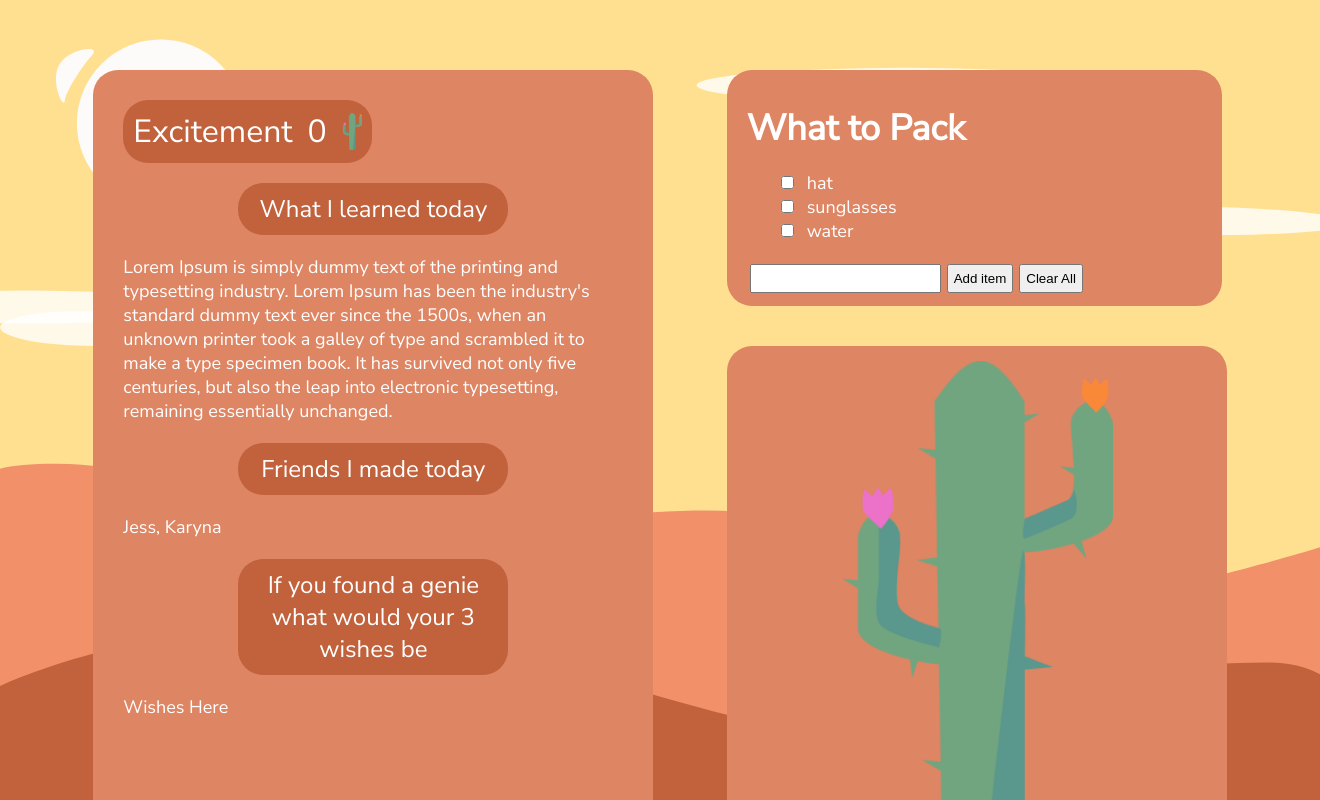
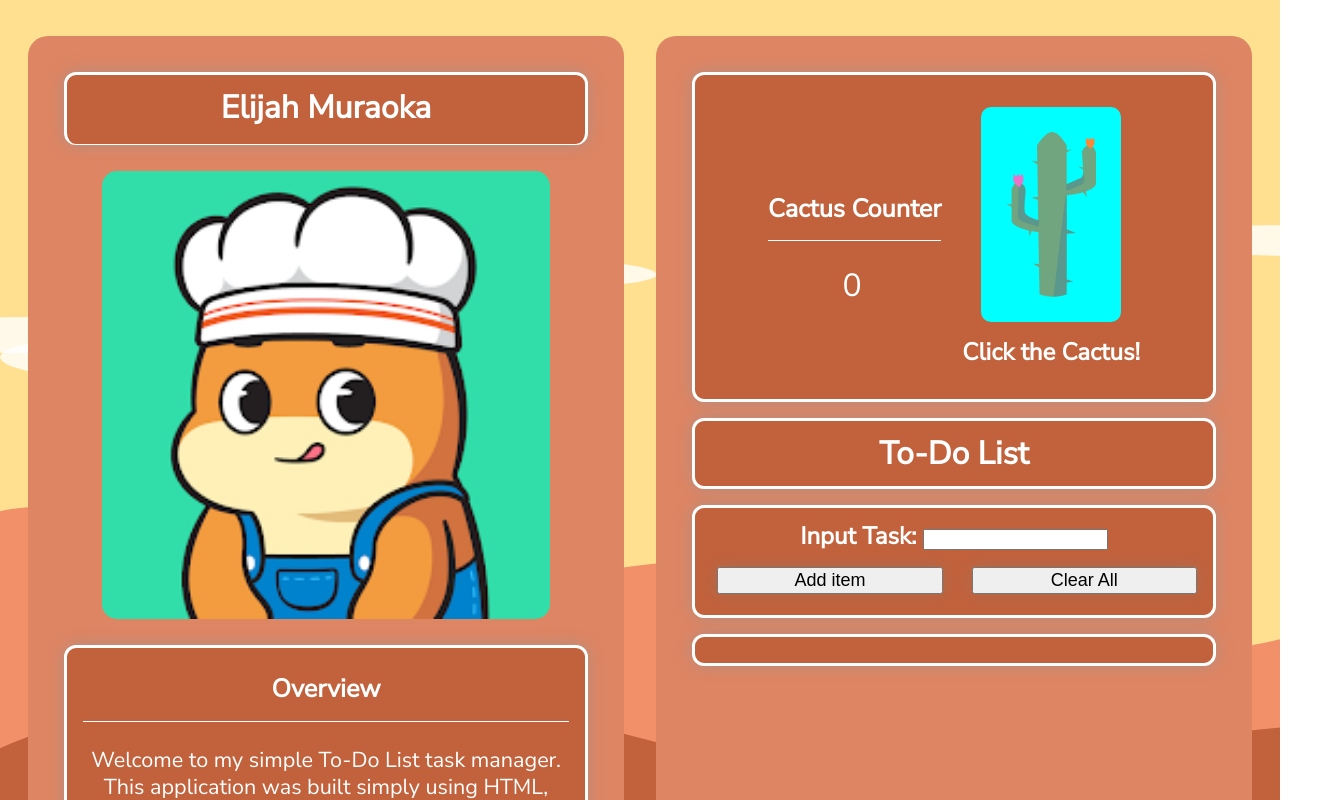
Before and after one commit to elijahmuraoka/ReactToDoList, a React (Create React App) app: page / in a window 1280 px wide. Shown: the top 800 px of the page, 1320 px wide, since content can reach past the window. Built offline with nearby package versions, Linux system fonts and the light colour scheme.

Commit message:
init todolist

```diff
--- a/public/index.html
+++ b/public/index.html
@@ -34,7 +34,7 @@
       If you open it directly in the browser, you will see an empty page.
 
       You can add webfonts, meta tags, or analytics to this file.
-      The build step will place the bundled scripts into the <body> tag.
+      The build step wills place the bundled scripts into the <body> tag.
 
       To begin the development, run `npm start` or `yarn start`.
       To create a production bundle, use `npm run build` or `yarn build`.
--- a/src/App.js
+++ b/src/App.js
@@ -1,21 +1,16 @@
-
-import './styles/global.css'
-import ExplorerCard from './components/ExplorerCard';
-import ExplorerPicture from './components/ExplorerPicture';
+import "./styles/global.css";
+import ExplorerCard from "./components/ExplorerCard";
+import Checklist from "./components/Checklist";
 import "@fontsource/nunito-sans";
-import Checklist from './components/Checklist'
 
 function App() {
   return (
-    <div className='parent'>
-      <div className="row-one">
+    <main>
+      <div className="split">
         <ExplorerCard />
-        <div>
-          <Checklist />
-          <ExplorerPicture />
-        </div>
+        <Checklist />
       </div>
-    </div>
+    </main>
   );
 }
 
--- a/src/components/Checklist.js
+++ b/src/components/Checklist.js
@@ -1,5 +1,6 @@
-import '../styles/global.css'
+import "../styles/global.css";
 import { useState } from "react";
+import picture from "../pictures/Cactus.jpeg";
 
 function Checklist() {
   // Exercise 4:
@@ -10,33 +11,95 @@ function Checklist() {
 
   // Exercise 6:
   // Enable the Add Item button to add items to the checkList
-    const checkList = ["hat", "sunglasses", "water"];
+  const [checklistVal, setChecklistVal] = useState([]);
+  const [inputVal, setInputVal] = useState("");
+  const [cactusCount, setCactusCount] = useState(0);
+  return (
+    <div className="checklist-card card-container">
+      <div className="cactus-count section">
+        <div className="stack">
+          <h3 className="underline" style={{ marginRight: "5px" }}>
+            Cactus Counter
+          </h3>
+          <div className="count" style={{ marginRight: "10px" }}>
+            {cactusCount}
+          </div>
+        </div>
 
-    const [inputVal, setInputVal] = useState("");
-    return (
-        <div className="checklist-card">
-            <h1 className="list-header">What to Pack</h1>
-            <ul >
-                {checkList.map((item) => (
+        {/*
+                            Exercise 2:
+                            Add an onclick to this image of a cactus. Have it increment the excitement level.
+                            */}
+        <div className="stack">
+          <img
+            style={{
+              width: "7vw",
+              background: "cyan",
+              padding: "25px",
+              "border-radius": "10px",
+            }}
+            src={picture}
+            alt="cactus"
+            onClick={() => {
+              console.log("You clicked the cactus.");
+              setCactusCount(cactusCount + 1);
+            }}
+          />
+          <span>Click the Cactus!</span>
+        </div>
+      </div>
+
+      <h1 className="list-header section">To-Do List</h1>
+      <div className="buttons-panel section">
+        <div>
+          <span>Input Task: </span>
+          <input
+            className="inputs"
+            value={inputVal}
+            onChange={(e) => setInputVal(e.target.value)}
+          />
+        </div>
+        <div className="split">
+          <button
+            className="inputs"
+            onClick={() => {
+              setChecklistVal((previousChecklist) =>
+                previousChecklist.concat(inputVal)
+              );
+              setInputVal("");
+            }}
+          >
+            Add item
+          </button>
+          <button
+            className="inputs"
+            onClick={() => {
+              setChecklistVal([]);
+            }}
+          >
+            Clear All
+          </button>
+          {/* <button
+            className="delete"
+            onClick={() =>
+              setChecklistVal((previousChecklist) => {
+                previousChecklist.pop();
+              })
+            }
+          >
+            Delete
+          </button> */}
+        </div>
+      </div>
+
+      <ul className="checklist section">
+        {checklistVal.map((item) => (
           <div>
             <input value={item} type="checkbox" />
             <span className="list-item">{item}</span>
           </div>
         ))}
       </ul>
-            <div className="buttons-panel">
-                <input className="inputs" value={inputVal} onChange={(e) => setInputVal(e.target.value)} />
-                <button
-                    className="inputs"
-                //onClick={}
-                >
-                    Add item
-                </button>
-                <button
-                    className="inputs"
-                //onClick={}
-                >Clear All</button>
-            </div>
     </div>
   );
 }
--- a/src/components/ExplorerCard.js
+++ b/src/components/ExplorerCard.js
@@ -1,40 +1,40 @@
-import '../styles/global.css'
-import picture from "../pictures/Cactus.jpeg"
-import React, { useState} from 'react'
+import "../styles/global.css";
+import ExplorerPicture from "./ExplorerPicture";
 
 function ExplorerCard() {
-    const [excitement, setExcitement] = useState(0)
   return (
-        <div className="explorer-card">
-            <div className='heading'>
+    <div className="explorer-card card-container">
+      <div className="heading">
         {/*
                         Exercise 1:
                         Add a Div with your name here
                     */}
-                <div className='excitement'>
-                    <div style={{ marginRight: "15px" }}>Excitement</div>
-                    <div style={{ marginRight: "15px" }}>{excitement}</div>
-                    {/*
-                    Exercise 2:
-                    Add an onclick to this image of a cactus. Have it increment the excitement level.
-                    */}
-                    <img style={{ width: "20px" }} src={picture} alt="cactus"/>
+        <div className="explorer-profile">
+          <h1 className="underline section">Elijah Muraoka</h1>
+          <ExplorerPicture />
         </div>
       </div>
-            <div className="prompt-and-answer">
-                <div className='explorer-card-prompt'>What I learned today</div>
-                <div>Lorem Ipsum is simply dummy text of the printing and typesetting industry. Lorem Ipsum has been the industry's standard dummy text ever since the 1500s, when an unknown printer took a galley of type and scrambled it to make a type specimen book. It has survived not only five centuries, but also the leap into electronic typesetting, remaining essentially unchanged.</div>
-            </div>
-            <div className="prompt-and-answer">
-                <div className='explorer-card-prompt'>Friends I made today</div>
-                <div>Jess, Karyna</div>
-            </div>
-            <div className="prompt-and-answer">
-                <div className='explorer-card-prompt'>If you found a genie what would your 3 wishes be</div>
-                <div>Wishes Here</div>
+      <div>
+        <div className="prompt-and-answer section">
+          <h3 className="underline">Overview</h3>
+          <div>
+            Welcome to my simple To-Do List task manager. This application was
+            built simply using HTML, CSS, and React JS. Feel free to try it out!
           </div>
         </div>
-    )
+        <div className="prompt-and-answer section">
+          <h3 className="underline">Skills Learned</h3>
+          <div>
+            <ul>
+              <li>Components</li>
+              <li>Props</li>
+              <li>Hooks</li>
+              <li>State Management</li>
+            </ul>
+          </div>
+        </div>
+      </div>
+    </div>
+  );
 }
-
-export default ExplorerCard
+export default ExplorerCard;
--- a/src/components/ExplorerPicture.js
+++ b/src/components/ExplorerPicture.js
@@ -1,16 +1,18 @@
-import picture from "../pictures/Cactus.jpeg"
-import '../styles/global.css'
+import picture from "../pictures/chefSquishy.png";
+import "../styles/global.css";
 
 /*
 Exercise 3:
 add your picture here
 */
 function ExplorerPicture() {
-    return (
-        <div className="explorer-picture">
-            <img style={{ objectFit: 'cover', borderRadius: '25px' }} src={picture}></img>
-        </div>
-    )
+  return (
+    <img
+      style={{ objectFit: "cover", borderRadius: "25px" }}
+      src={picture}
+      className="explorer-picture"
+    ></img>
+  );
 }
 
 export default ExplorerPicture;
--- a/src/styles/global.css
+++ b/src/styles/global.css
@@ -1,25 +1,171 @@
-.parent {
-    font-family: 'Nunito Sans';
-    background-color: #F4D98D;
+:root {
+  --background-color: #f4d98d;
+  --background-img: url(../../public/backdrop.svg);
+  --primary-color: #de8563;
+  --secondary-color: #c1623c;
+  --ff-primary: "Nunito Sans", sans-serif;
+  --font-size-primary: 1.35rem;
+}
+
+body {
+  font-family: var(--ff-primary);
+  font-size: var(--font-size-primary);
+  background-color: var(background-color);
+  background-size: fill;
+  background: var(--background-img);
+  height: 100%;
+  color: white;
+  padding: 20px;
+  line-height: 1.25;
+  text-align: center;
+  min-width: min-content;
+}
+
+.section {
+  background-color: var(--secondary-color);
+  padding: 0.8rem;
+  margin: 1rem;
+  border-radius: 0.75rem;
+  border: solid white;
+  box-shadow: 0px 0px 15px 0px rgba(150, 150, 150, 0.6);
+}
+
+.underline {
+  border-bottom: solid white 0.1rem;
+  padding-bottom: 1rem;
+}
+
+h1 {
+  font-size: xx-large;
+}
+
+.split {
+  display: flex;
+  flex-direction: column;
+  justify-content: center;
+  column-gap: 1rem;
+}
+.heading {
+  display: flex;
+  flex-direction: column;
+  column-gap: 2rem;
+}
+
+@media (min-width: 40em) {
+  .split {
+    flex-direction: row;
+  }
+  .split > * {
+    flex-basis: 100%;
+  }
+  .heading {
+    flex-direction: row;
+  }
+  .heading > * {
+    flex-basis: 100%;
+  }
+}
+
+.card-container {
+  background-color: var(--primary-color);
+  border-radius: 20px;
+  padding: 20px;
+  min-width: (20vw, 50%);
+  margin: 1rem 0.5rem;
+}
+
+.explorer-profile {
+  display: flex;
+  flex-direction: column;
+}
+
+.explorer-picture {
+  padding: 10px;
+  background: #de8563;
+  width: 35vw;
+  border-radius: 25px;
+  align-self: center;
+}
+
+.prompt-and-answer {
+  padding: 0 1rem 1rem 1rem;
+}
+
+.explorer-card {
+}
+
+.cactus-count {
+  display: flex;
+  flex-direction: row;
+  justify-content: center;
+  align-items: center;
+  column-gap: 1rem;
+  padding-block: 1rem;
+}
+
+.count {
+  font-size: xx-large;
+}
+
+.stack {
+  margin-block: 1rem;
+}
+
+.stack > span {
+  margin-top: 0.5rem;
+  display: block;
+}
+
+.checklist-card span {
+  font-size: x-large;
+  font-weight: 600;
+}
+
+.buttons-panel {
+  display: block;
+}
+
+.buttons-panel button {
+  margin: 1rem 0.2rem 0.5rem 0.6rem;
+  font-size: large;
+  box-shadow: 0px 0px 15px 0px rgba(130, 130, 130, 0.3);
+}
+
+.checklist {
+  font-size: large;
+  text-align: left;
+}
+
+/* body {
+  font-family: "Nunito Sans";
+  background-color: #f4d98d;
   background-size: cover;
   background-image: url(../../public/backdrop.svg);
-    height: 100vh;
-    width: 100vw;
+  width: fit-content;
   font-size: large;
   color: white;
   padding: 20px;
 }
 
-.excitement {
+.cactus-count {
   display: flex;
   font-size: xx-large;
-    background: #C1623C;
-    border-radius: 25px;
   align-items: center;
-    padding: 10px;
 }
 
-.row-one {
+.cactus-container {
+  display: block;
+  background: #c1623c;
+  border-radius: 20px;
+  padding: 10px;
+  font-size: small;
+}
+
+.cactus-container > div {
+  margin-block: 10px;
+}
+
+.column-one {
   margin-top: 50px;
   display: flex;
   height: fit-content;
@@ -27,25 +173,25 @@
 }
 
 .heading {
-    display: flex;
-    justify-content: space-between;
   font-size: xxx-large;
   padding-bottom: 20px;
+  display: block;
 }
 
 .explorer-card {
   display: flex;
   flex-direction: column;
-    background-color: #DE8563;
-    width: 500px;
+  background-color: #de8563;
+  width: 40vw;
   left: 25vw;
   top: 18vh;
   border-radius: 25px;
   padding: 30px 30px 30px 30px;
+  margin: 5vw;
 }
 
 .explorer-card-prompt {
-    background: #C1623C;
+  background: #c1623c;
   margin: auto;
   width: 50%;
   text-align: center;
@@ -61,11 +207,10 @@
 
 .explorer-picture {
   margin-top: 40px;
-    padding-top: 15px;
-    padding-bottom: 15px;
-    background: #DE8563;
-    width: 500px;
-    height: 500px;
+  padding: 10px;
+  background: #de8563;
+  width: 30vw;
+  height: 30vw;
   border-radius: 25px;
   display: flex;
   justify-content: center;
@@ -74,7 +219,7 @@
 .checklist-card {
   display: flex;
   flex-direction: column;
-    background-color: #DE8563;
+  background-color: #de8563;
   width: 475px;
   left: 25vw;
   top: 18vh;
@@ -99,4 +244,4 @@
 
 .buttons-panel {
   margin-left: 10px;
-}
+} */
```
Also changed, not shown: src/solutions/Checklist.solution.js (deleted, +0 -41 lines), src/solutions/ExplorerCardSolution.js (deleted, +0 -33 lines), src/pictures/chefSquishy.png (added), 1 other file (tests, documents, lock files or other folders). Lines whose indentation alone changed are shown as unchanged.
